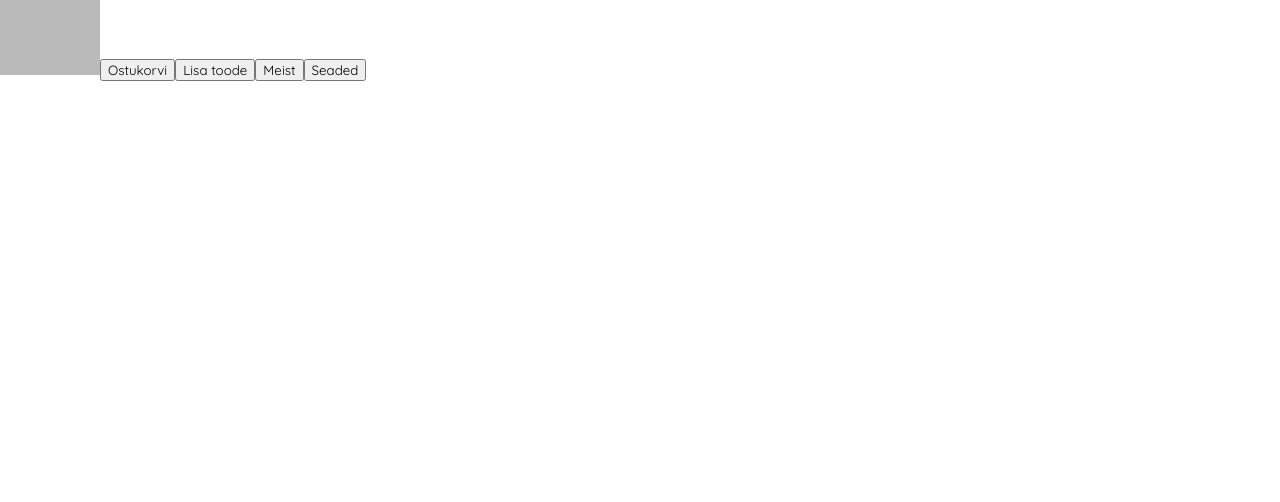
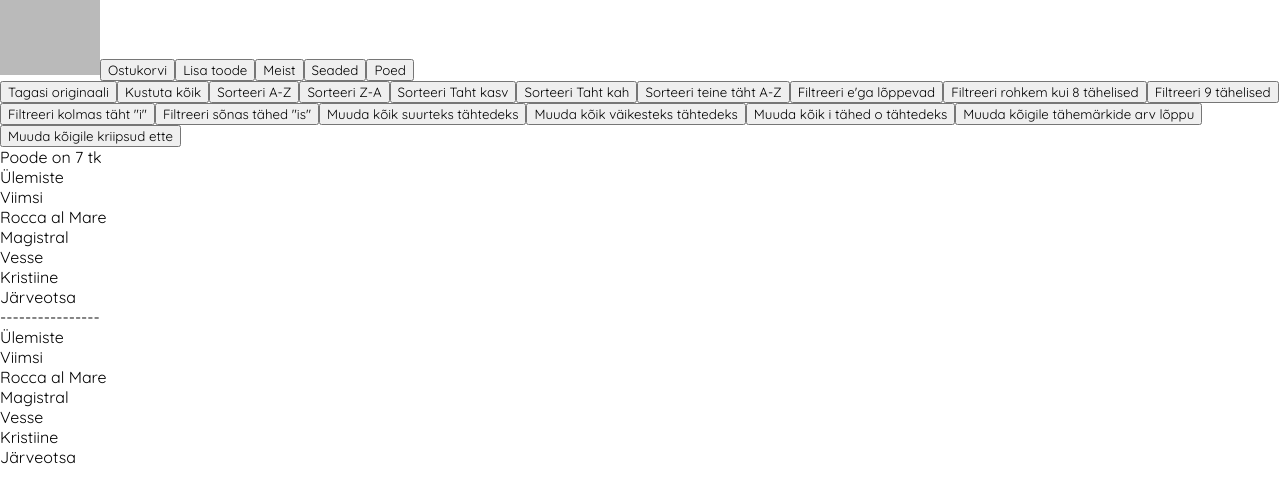
Before and after one commit to vahermihkel/React-01-23, a React (Create React App) app in the folder veebipood/: page /poed in a window 1280 px wide. Shown: the top 502 px of the page. Built offline with nearby package versions, Linux system fonts and the light colour scheme; grey boxes are pictures that could not be loaded.

Commit message:
arrayd: sort, filter, map

```diff
--- a/veebipood/src/App.js
+++ b/veebipood/src/App.js
@@ -4,6 +4,7 @@ import Avaleht from './pages/Avaleht';
 import LisaToode from './pages/LisaToode';
 import Meist from './pages/Meist';
 import Ostukorv from './pages/Ostukorv';
+import Poed from './pages/Poed';
 import Seaded from './pages/Seaded';
 
 // Meil juhtub programmis kahte tüüpi vigu
@@ -36,6 +37,9 @@ function App() {
       <Link to="/seaded">
         <button className="nupp">Seaded</button>
       </Link>
+      <Link to="/poed">
+        <button className="nupp">Poed</button>
+      </Link>
 
       {/* localhost:3000    www.mihkelmihkel.ee */}
       <Routes>
@@ -44,6 +48,7 @@ function App() {
         <Route path="lisa-toode" element={ <LisaToode /> } />
         <Route path="meist" element={ <Meist /> } />
         <Route path="seaded" element={ <Seaded /> } />
+        <Route path="poed" element={ <Poed /> } />
       </Routes>
 
       {/* self-closing: <Avaleht /> <img className="pilt" src="" alt="" />  <input ref={} type="text" /> <br />  */}
--- /dev/null
+++ b/veebipood/src/pages/Poed.js
@@ -0,0 +1,132 @@
+import { useState } from "react"
+
+// poed??, tooted, kasutajad, kategooriad??, tellimused, pakiautomaadid....
+
+// sort (a,b) =>   võrdus    arv jääb samaks, aga järjekord tuleb teine
+// filter (e) =>   true/false   arv jääb vähemaks, aga kõik jäävad samaks ja järjekord ka samaks
+// map   (e) =>   uus väärtus    arv jääb samaks, järjekord jääb samaks, aga kõik muutuvad
+
+// rfce
+function Poed() {
+  const [poed, uuendaPoed] = useState(["Ülemiste", "Viimsi", "Rocca al Mare", "Magistral", "Vesse", "Kristiine", "Järveotsa"]);
+
+  const tagasiOriginaali = () => {
+    uuendaPoed(["Ülemiste", "Viimsi", "Rocca al Mare", "Magistral", "Vesse", "Kristiine", "Järveotsa"]);
+  }
+
+  const sorteeriAZ = () => {
+    //poed.sort(); // default A-Z sorteerimine
+    poed.sort((a,b) => a.localeCompare(b));
+    uuendaPoed(poed.slice()); // .slice() on lõige ehk ta lõikab ära mälukoha -
+    //  iga kord kui muudan array-d ja vajan muutust HTMLs, pean panema .slice()
+    // .slice on shallow copy ehk võetakse väärtused, aga mitte mälukoht
+    //uuendaPoed([...poed]); // vaja tekitada koopia, pean kustutama tema pärinevuskoha (mälukoha)
+  }
+
+  const sorteeriZA = () => {
+    poed.sort((a,b) => b.localeCompare(a)); // a - vasakpoolse, b- parempoolse
+    uuendaPoed(poed.slice());
+  }
+
+  const sorteeriTahtKasv = () => {
+    // Kristiine   Vesse  8  5
+    poed.sort((a,b) => a.length - b.length); // meil on sissekirjutatud funktsionaalsused nagu: startsWith(), length
+    uuendaPoed(poed.slice());
+  }
+
+  const sorteeriTahtKah = () => {
+      // Kristiine   Vesse  5         8
+    poed.sort((a,b) => b.length - a.length);
+    uuendaPoed(poed.slice());
+  }
+
+  const sorteeriTeineTahtAZ = () => {                           // 0123
+                    // Kristiine   Vesse    r.localeCompare(e)  -- 1 või 0, 1ga vahetab
+    poed.sort((a,b) => a.charAt(1).localeCompare(b.charAt(1))); // Kristiine
+    uuendaPoed(poed.slice());
+  }
+
+  const filtreeriELoppevad = () => {
+    const tulem = poed.filter(e => e.endsWith("e"));
+    uuendaPoed(tulem);
+  }
+
+  const filtreeriRohkemKui8Tahemarki = () => {
+    const tulem = poed.filter(e => e.length > 8);
+    uuendaPoed(tulem);
+  }
+
+  const filtreeri9Tahemarki = () => {
+    const tulem = poed.filter(e => e.length === 9);
+    uuendaPoed(tulem);
+  }
+
+  const filtreeriKolmasTahtI = () => {
+    const tulem = poed.filter(e => e.charAt(2) === "i");
+    uuendaPoed(tulem);
+  }
+
+  const filtreeriSonasIs = () => {
+    const tulem = poed.filter(e => e.includes("is"));
+    uuendaPoed(tulem);
+  }
+
+  const muudaKoikSuureks = () => {
+    const tulem = poed.map(e => e.toUpperCase());
+    uuendaPoed(tulem);
+  }
+
+  const muudaKoikVaikseks = () => {
+    const tulem = poed.map(e => e.toLowerCase());
+    uuendaPoed(tulem);
+  }
+
+  const muudaITahedOTahtedeks = () => {
+    const tulem = poed.map(e => e.replaceAll("i", "o"));
+    uuendaPoed(tulem);
+  }
+
+  const muudaTahtedeArvLoppu = () => {
+    const tulem = poed.map(e => e + e.length);
+    uuendaPoed(tulem);
+  }
+
+  const muudaKriipsudAlgusesse = () => {
+    const tulem = poed.map(e => "--" + e);
+    uuendaPoed(tulem);
+  }
+
+  return (
+    <div>
+      <button onClick={tagasiOriginaali}>Tagasi originaali</button>
+      <button onClick={() => uuendaPoed([])}>Kustuta kõik</button>
+      <button onClick={sorteeriAZ}>Sorteeri A-Z</button>
+      <button onClick={sorteeriZA}>Sorteeri Z-A</button>
+      <button onClick={sorteeriTahtKasv}>Sorteeri Taht kasv</button>
+      <button onClick={sorteeriTahtKah}>Sorteeri Taht kah</button>
+      <button onClick={sorteeriTeineTahtAZ}>Sorteeri teine täht A-Z</button>
+      <button onClick={filtreeriELoppevad}>Filtreeri e'ga lõppevad</button>
+      <button onClick={filtreeriRohkemKui8Tahemarki}>Filtreeri rohkem kui 8 tähelised</button>
+      <button onClick={filtreeri9Tahemarki}>Filtreeri 9 tähelised</button>
+      <button onClick={filtreeriKolmasTahtI}>Filtreeri kolmas täht "i"</button>
+      <button onClick={filtreeriSonasIs}>Filtreeri sõnas tähed "is"</button>
+      <button onClick={muudaKoikSuureks}>Muuda kõik suurteks tähtedeks</button>
+      <button onClick={muudaKoikVaikseks}>Muuda kõik väikesteks tähtedeks</button>
+      <button onClick={muudaITahedOTahtedeks}>Muuda kõik i tähed o tähtedeks</button>
+      <button onClick={muudaTahtedeArvLoppu}>Muuda kõigile tähemärkide arv lõppu</button>
+      <button onClick={muudaKriipsudAlgusesse}>Muuda kõigile kriipsud ette</button>
+      <div>Poode on {poed.length} tk</div>
+      {poed.map(e => <div>{e}</div>)}
+      <div>----------------</div>
+      <div>Ülemiste</div>
+      <div>Viimsi</div>
+      <div>Rocca al Mare</div>
+      <div>Magistral</div>
+      <div>Vesse</div>
+      <div>Kristiine</div>
+      <div>Järveotsa</div>
+    </div>
+  )
+}
+
+export default Poed
```
